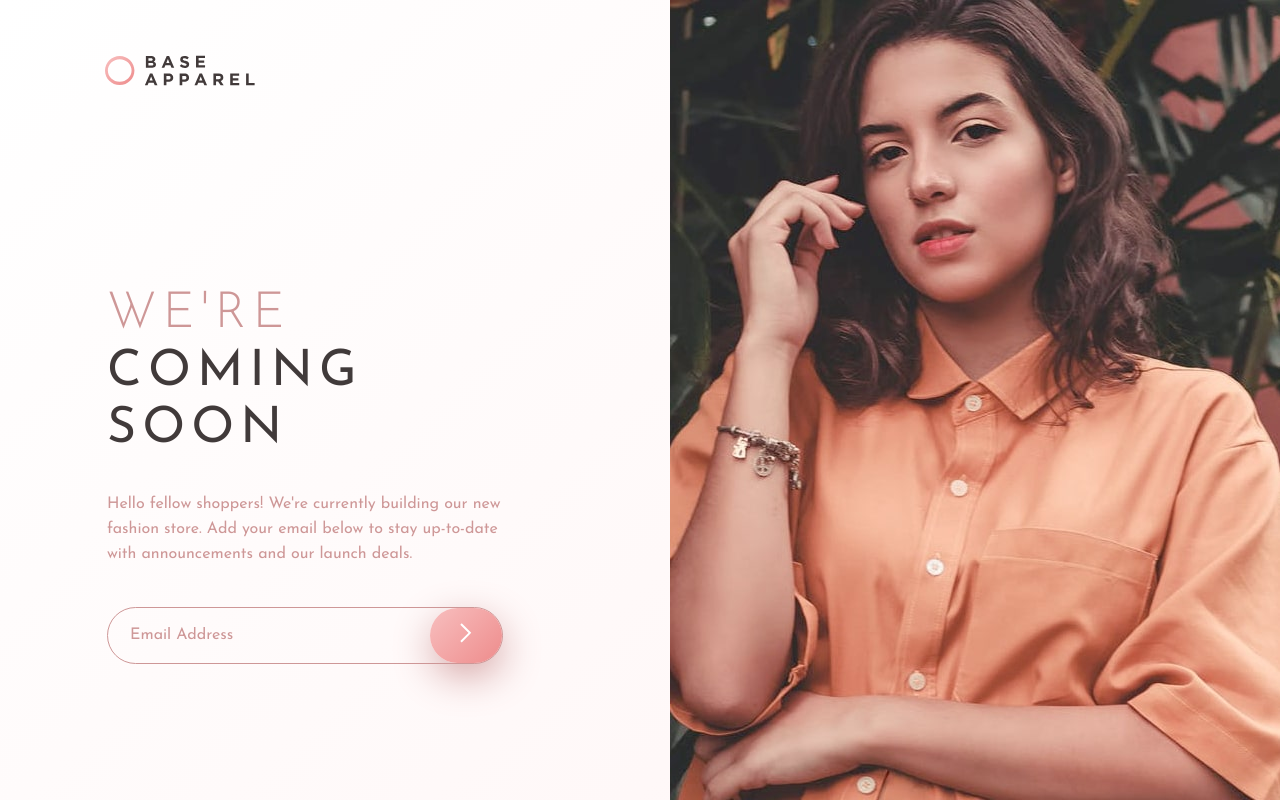
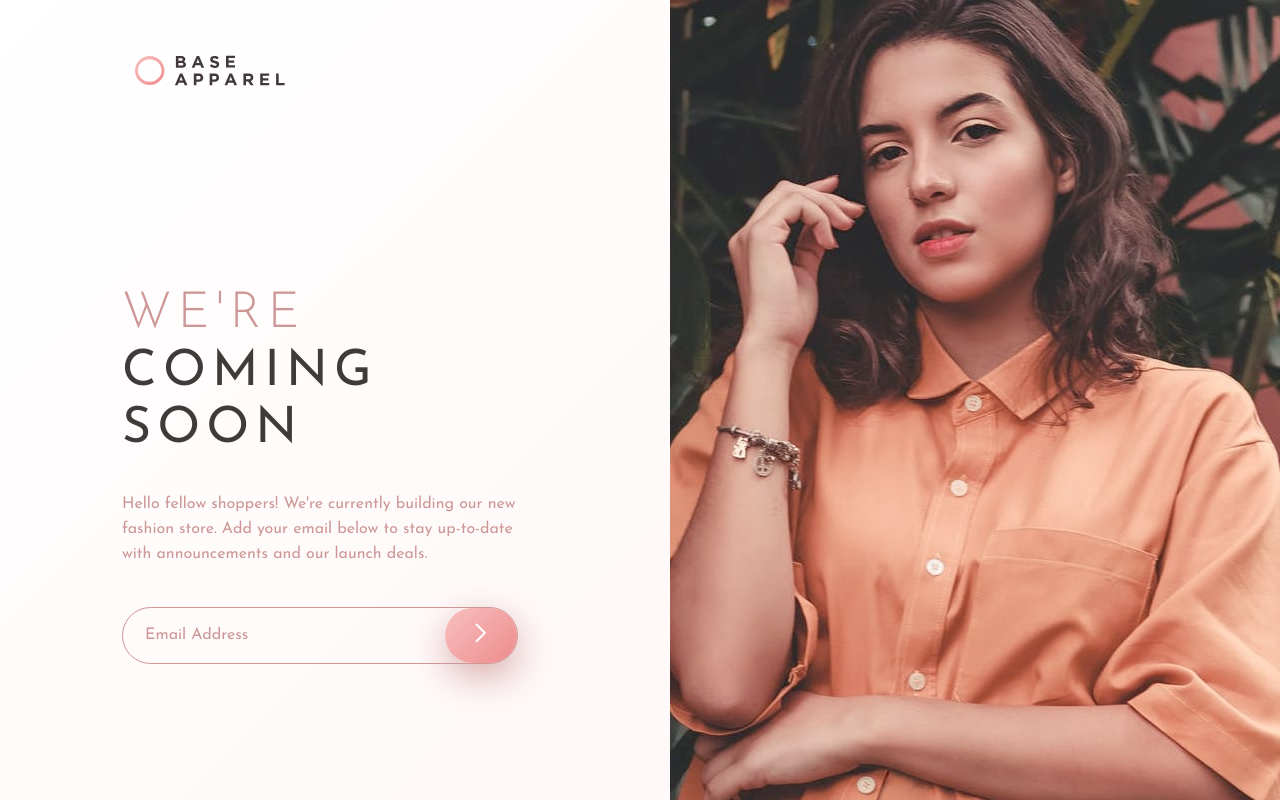
Before and after one commit to shakthi2003gh/base-apparel-coming-soon-master, a plain HTML site: page index.html in a window 1280 px wide. Drawn offline with Linux system fonts and the light colour scheme.

Commit message:
css validation.

```diff
--- a/styles/style.css
+++ b/styles/style.css
@@ -120,8 +120,12 @@ header img {
   .main {
     max-width: 1440px;
     margin: 0 auto;
-    padding-left: 8rem;
     grid-template-columns: repeat(2, 1fr);
+    justify-items: center;
+  }
+
+  header {
+    width: 420px;
   }
 
   header img {
```
